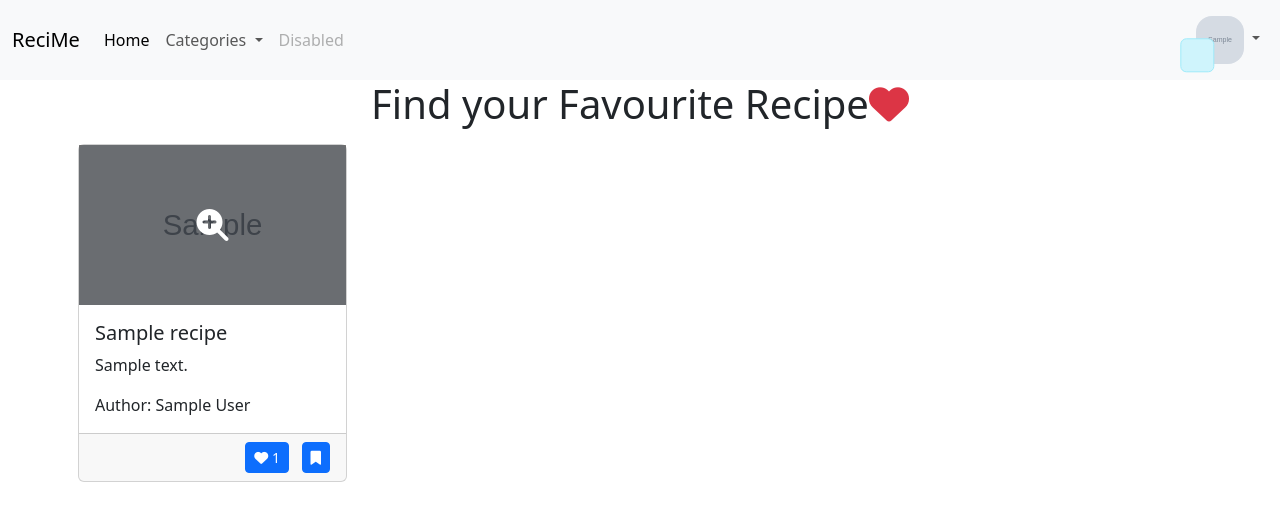
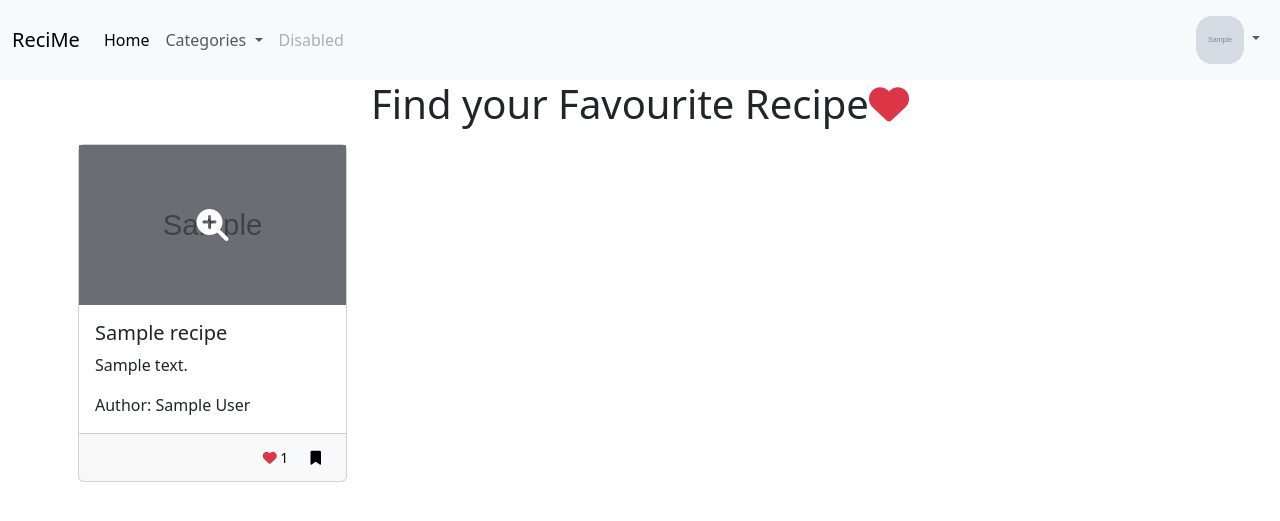
Before and after one commit to shaheem-pp/CSD4523-project, a Django app: page / in a window 1280 px wide. Shown: the top 521 px of the page. Run offline with Django 5.2, Linux system fonts and the light colour scheme; a user stored in the database is signed in; tables that the repository leaves empty hold one stand-in row (values such as "Sample post"); grey boxes marked "Sample" are stand-in pictures; some libraries are stand-ins or nearby versions.

Commit message:
home buttons updated

```diff
--- a/templates/appRecipe/home.html
+++ b/templates/appRecipe/home.html
@@ -77,35 +77,35 @@
 									{% csrf_token %}
 									{% if recipe.is_liked %}
 										<a
-												href="javascript:void(0);" class="btn btn-sm btn-primary like-btn"
+												href="javascript:void(0);" class="btn btn-sm btn-light like-btn"
 												data-recipe-id="{{ recipe.id }}">
-											<i class="fa-solid fa-heart"></i> {{ recipe.like_count }}
+											<i class="fa-solid fa-heart text-danger"></i> {{ recipe.like_count }}
 										</a>
 									{% else %}
 										<a
 												href="javascript:void(0);"
-												class="btn btn-sm btn-outline-primary like-btn"
+												class="btn btn-sm btn-light like-btn"
 												data-recipe-id="{{ recipe.id }}">
 											<i class="fa-regular fa-heart"></i> {{ recipe.like_count }}
 										</a>
 									{% endif %}
-									&nbsp;
+
 									{% if recipe.is_bookmarked %}
 										<a
-												href="javascript:void(0);" class="btn btn-sm btn-primary bookmark-btn"
+												href="javascript:void(0);" class="btn btn-sm btn-light bookmark-btn"
 												data-recipe-id="{{ recipe.id }}">
 											<i class="fa-solid fa-bookmark"></i>
 										</a>
 									{% else %}
 										<a
 												href="javascript:void(0);"
-												class="btn btn-sm btn-outline-primary bookmark-btn"
+												class="btn btn-sm btn-light bookmark-btn"
 												data-recipe-id="{{ recipe.id }}">
 											<i class="fa-regular fa-bookmark"></i>
 										</a>
 									{% endif %}
 								{% else %}
-									<i class="fa-regular fa-heart"></i> {{ recipe.like_count }}
+									<i class="fa-solid fa-heart"></i> {{ recipe.like_count }}
 								{% endif %}
 							</div>
 						</div>
@@ -119,6 +119,9 @@
 {% block script %}
 	<script>
         $(document).ready(function () {
+
+            $(".alert").hide()
+
             // Like button click event
             $('.like-btn').click(function () {
                 console.log(".like-btn called");
@@ -133,11 +136,9 @@
                         'csrfmiddlewaretoken': $('input[name="csrfmiddlewaretoken"]').val()
                     },
                     success: function (response) {
-                        likeButton.find('i').toggleClass('fa-solid fa-heart fa-regular fa-heart');
-                        likeButton.toggleClass('btn-primary btn-outline-primary');
-                        likeButton.html('<i class="fa' + (response.liked ? ' solid' : ' regular') + ' fa-heart"></i> ' + response.like_count);
+                        likeButton.find('i').toggleClass('fa-solid fa-heart text-danger fa-regular fa-heart text-dark');
                         if (response.liked) {
-                            {#likeButton.html(`<i class="fa-solid fa-heart text-danger"></i> ${response.like_count}`)#}
+                            likeButton.html(`<i class="fa-solid fa-heart text-danger"></i> ${response.like_count}`)
                             $(".alert").text("Recipe Liked")
                             $(".alert").fadeIn(500);
                             setTimeout(function () {
@@ -145,7 +146,7 @@
                             }, 1000)
 
                         } else {
-                            {#likeButton.html(`<i class="fa-regular fa-heart"></i> ${response.like_count}`)#}
+                            likeButton.html(`<i class="fa-regular fa-heart"></i> ${response.like_count}`)
                             $(".alert").text("Recipe Unliked")
                             $(".alert").fadeIn(500);
                             setTimeout(function () {
@@ -171,7 +172,6 @@
                     },
                     success: function (response) {
                         bookmarkButton.find('i').toggleClass('fa-solid fa-bookmark fa-regular fa-bookmark');
-                        bookmarkButton.toggleClass('btn-primary btn-outline-primary');
                         if (response.bookmarked) {
                             $(".alert").text("Recipe Bookmarked")
                             $(".alert").fadeIn(500);
```
